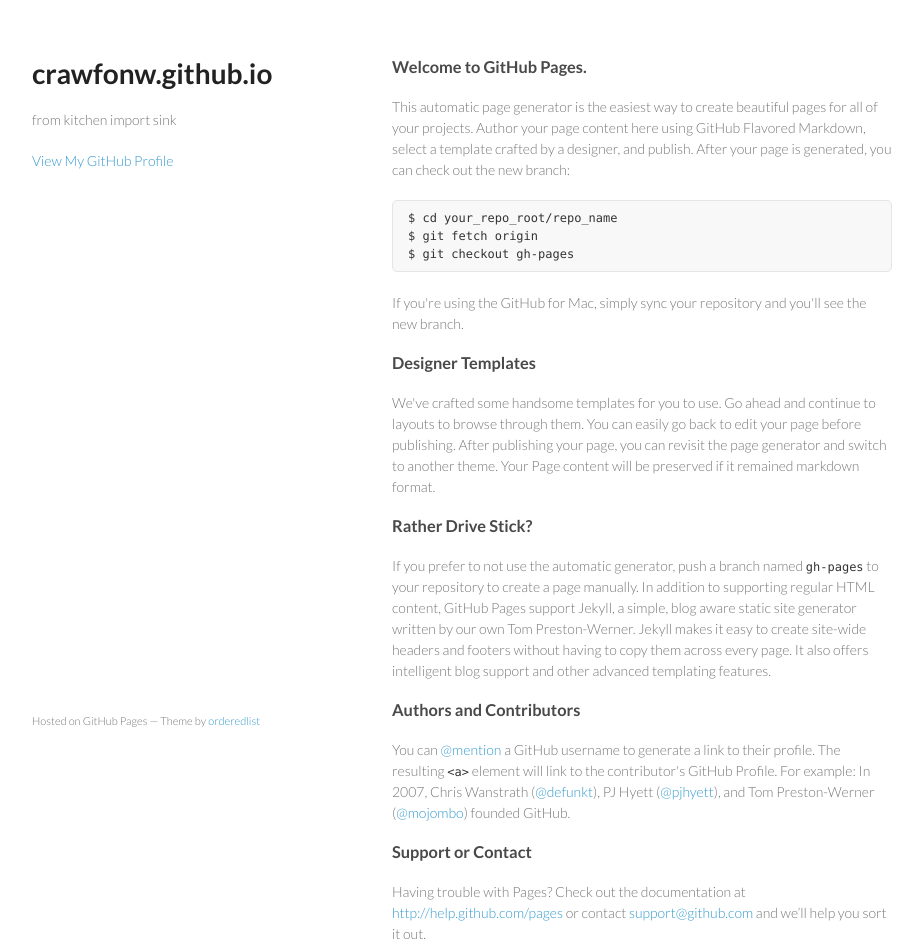
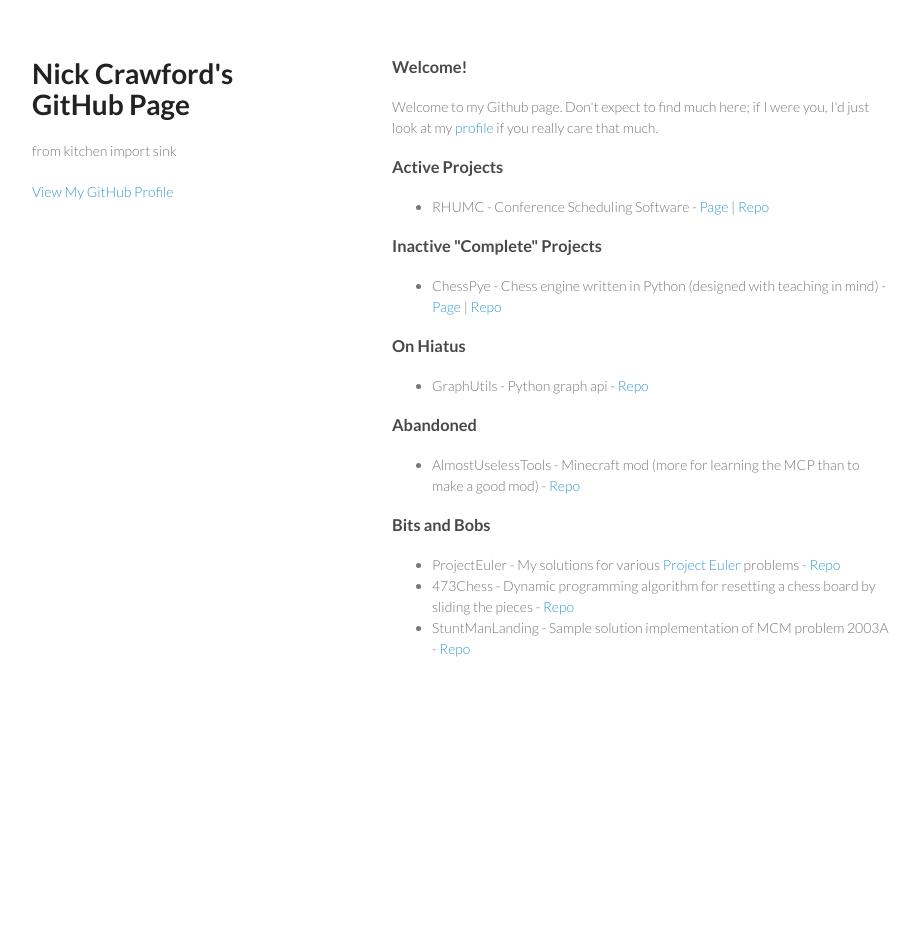
Before and after one commit to crawfonw/crawfonw.github.io, a plain HTML site: page index.html in a window 1280 px wide. Shown: the whole page, without its empty margins (178-1101 px from the left). After the commit the page ends 800 px from the top, so only its background shows below. Drawn offline with Linux system fonts and the light colour scheme.

Commit message:
Update index.html

```diff
--- a/index.html
+++ b/index.html
@@ -15,7 +15,7 @@
   <body>
     <div class="wrapper">
       <header>
-        <h1>crawfonw.github.io</h1>
+        <h1>Nick Crawford's GitHub Page</h1>
         <p>from kitchen import sink</p>
 
 
@@ -23,36 +23,37 @@
 
       </header>
       <section>
-        <h3>Welcome to GitHub Pages.</h3>
+        <h3>Welcome!</h3>
 
-<p>This automatic page generator is the easiest way to create beautiful pages for all of your projects. Author your page content here using GitHub Flavored Markdown, select a template crafted by a designer, and publish. After your page is generated, you can check out the new branch:</p>
+<p>Welcome to my Github page. Don't expect to find much here; if I were you, I'd just look at my <a href="https://github.com/crawfonw">profile</a> if you really care that much.</p>
 
-<pre><code>$ cd your_repo_root/repo_name
-$ git fetch origin
-$ git checkout gh-pages
-</code></pre>
+<h3>Active Projects</h3>
+<ul>
+  <li>RHUMC - Conference Scheduling Software - <a href="http://crawfonw.github.io/RHUMC/">Page</a> | <a href="https://github.com/crawfonw/RHUMC">Repo</a></li>
+</ul>
 
-<p>If you're using the GitHub for Mac, simply sync your repository and you'll see the new branch.</p>
+<h3>Inactive "Complete" Projects</h3>
+<ul>
+<li>ChessPye - Chess engine written in Python (designed with teaching in mind) - <a href="http://crawfonw.github.io/ChessPye/">Page</a> | <a href="https://github.com/crawfonw/ChessPye">Repo</a></li>
+</ul>
 
-<h3>Designer Templates</h3>
+<h3>On Hiatus</h3>
+<ul>
+<li>GraphUtils - Python graph api - <a href="https://github.com/crawfonw/GraphUtils">Repo</a></li>
+</ul>
 
-<p>We've crafted some handsome templates for you to use. Go ahead and continue to layouts to browse through them. You can easily go back to edit your page before publishing. After publishing your page, you can revisit the page generator and switch to another theme. Your Page content will be preserved if it remained markdown format.</p>
+<h3>Abandoned</h3>
+<ul>
+<li>AlmostUselessTools - Minecraft mod (more for learning the MCP than to make a good mod) - <a href="https://github.com/crawfonw/AlmostUselessTools">Repo</a></li>
+</ul>
 
-<h3>Rather Drive Stick?</h3>
+<h3>Bits and Bobs</h3>
+<ul>
+<li>ProjectEuler - My solutions for various <a href="https://projecteuler.net/" target=_blank>Project Euler</a> problems - <a href="https://github.com/crawfonw/ProjectEuler">Repo</a></li>
+<li>473Chess - Dynamic programming algorithm for resetting a chess board by sliding the pieces - <a href="https://github.com/crawfonw/473Chess">Repo</a></li>
+<li>StuntManLanding - Sample solution implementation of MCM problem 2003A - <a href="https://github.com/crawfonw/StuntManLanding">Repo</a></li>
+</ul>
 
-<p>If you prefer to not use the automatic generator, push a branch named <code>gh-pages</code> to your repository to create a page manually. In addition to supporting regular HTML content, GitHub Pages support Jekyll, a simple, blog aware static site generator written by our own Tom Preston-Werner. Jekyll makes it easy to create site-wide headers and footers without having to copy them across every page. It also offers intelligent blog support and other advanced templating features.</p>
-
-<h3>Authors and Contributors</h3>
-
-<p>You can <a href="https://github.com/blog/821" class="user-mention">@mention</a> a GitHub username to generate a link to their profile. The resulting <code>&lt;a&gt;</code> element will link to the contributor's GitHub Profile. For example: In 2007, Chris Wanstrath (<a href="https://github.com/defunkt" class="user-mention">@defunkt</a>), PJ Hyett (<a href="https://github.com/pjhyett" class="user-mention">@pjhyett</a>), and Tom Preston-Werner (<a href="https://github.com/mojombo" class="user-mention">@mojombo</a>) founded GitHub.</p>
-
-<h3>Support or Contact</h3>
-
-<p>Having trouble with Pages? Check out the documentation at <a href="http://help.github.com/pages">http://help.github.com/pages</a> or contact <a href="mailto:support@github.com">support@github.com</a> and we’ll help you sort it out.</p>
-      </section>
-      <footer>
-        <p><small>Hosted on GitHub Pages &mdash; Theme by <a href="https://github.com/orderedlist">orderedlist</a></small></p>
-      </footer>
     </div>
     <script src="javascripts/scale.fix.js"></script>
 
```
